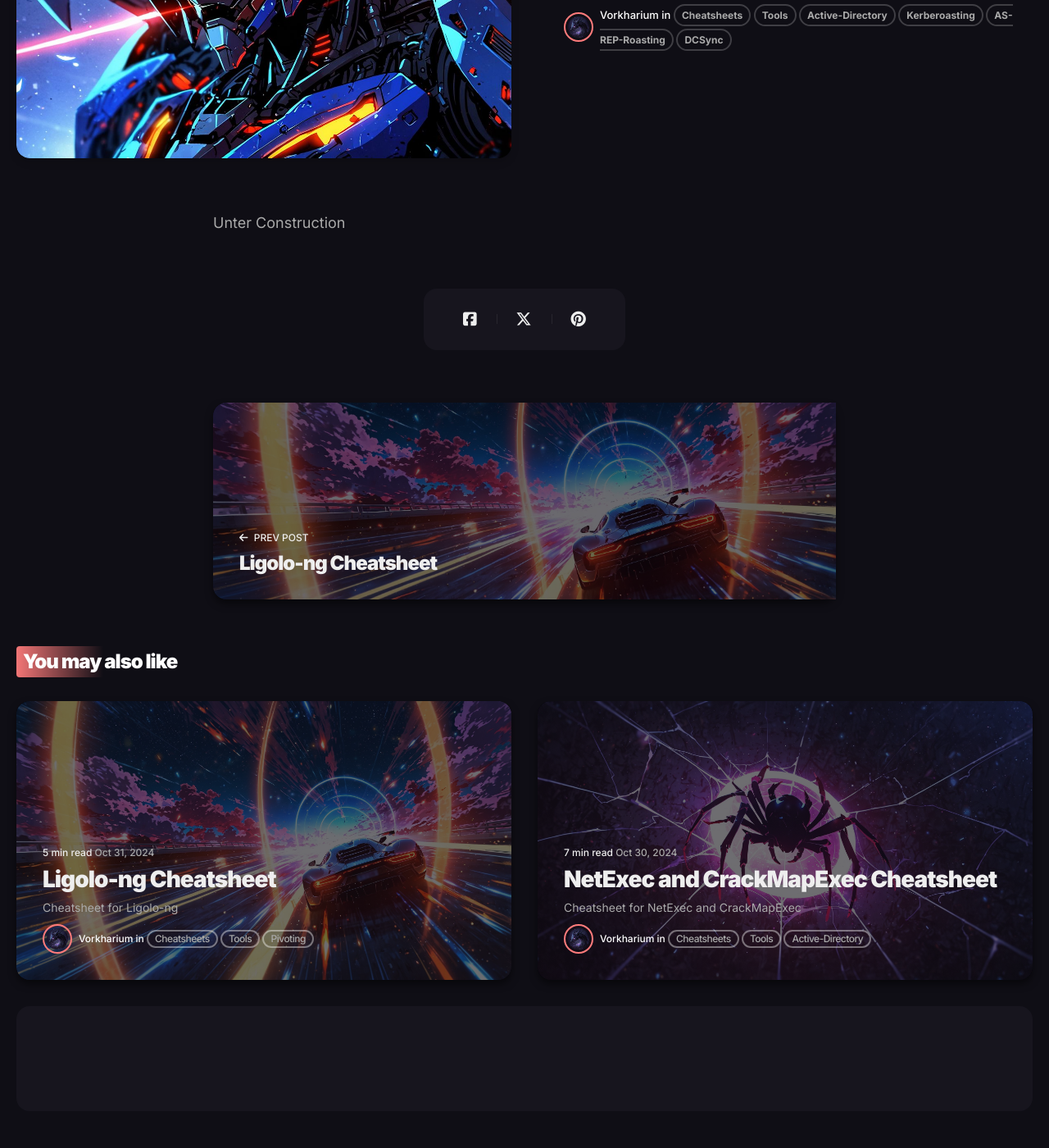
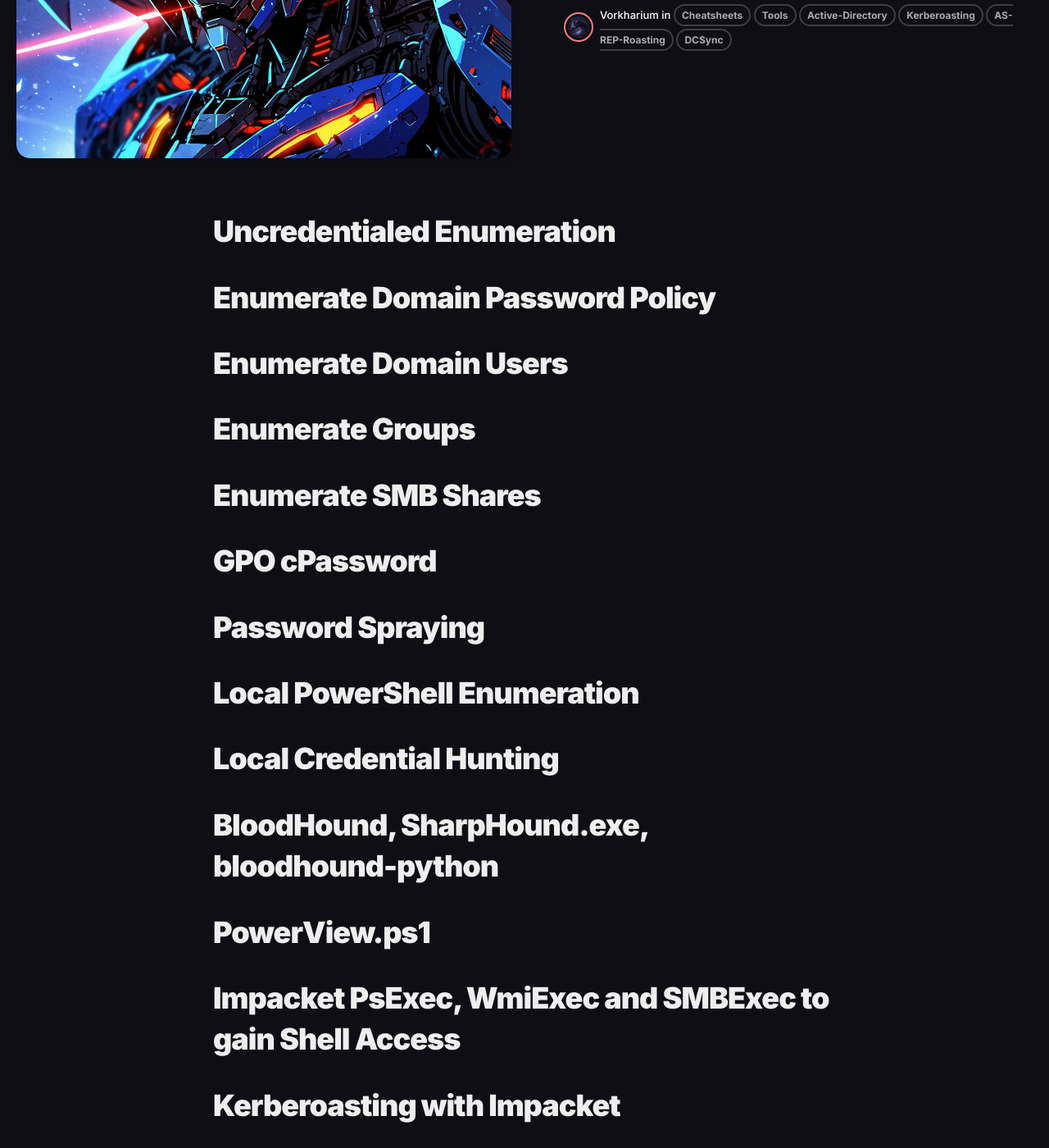
Before and after one commit to Vorkharium/vorkharium.github.io, a Jekyll site: the page built from _posts/2024-11-01-Attacking-Active-Directory-Cheatsheet.md, in a window 1280 px wide and 1400 px high, scrolled down 501 px. Shown: the whole window at 82% size. Built offline with Jekyll 4.4.1, drawn with Linux system fonts in a browser that asks for light colours; comment, search, counter and statistics services are not loaded; some of the changed text lies outside the part shown.

Commit message:
Active Directory updated

```diff
--- a/_posts/2024-11-01-Attacking-Active-Directory-Cheatsheet.md
+++ b/_posts/2024-11-01-Attacking-Active-Directory-Cheatsheet.md
@@ -7,4 +7,42 @@ image:  '/images/10000.jpg'
 tags:   [Cheatsheets, Tools, Active-Directory, Kerberoasting, AS-REP-Roasting, DCSync]
 ---
 
-Unter Construction
+# Uncredentialed Enumeration
+
+# Enumerate Domain Password Policy
+
+# Enumerate Domain Users
+
+# Enumerate Groups
+
+# Enumerate SMB Shares
+
+# GPO cPassword
+
+# Password Spraying
+
+# Local PowerShell Enumeration
+
+# Local Credential Hunting
+
+# BloodHound, SharpHound.exe, bloodhound-python
+
+# PowerView.ps1
+
+# Impacket PsExec, WmiExec and SMBExec to gain Shell Access
+
+# Kerberoasting with Impacket
+
+# Kerberoasting with Rubeus.exe
+
+# AS-REP Roasting with Impacket
+
+# Remote Credential Dumping
+
+# Local Credential Dumping
+
+# Silver Ticket
+
+# ACLs
+
+# MSSQL to gain Shell
```
Also changed, not shown: _pages/cheatsheets.md (+9 -9 lines).
